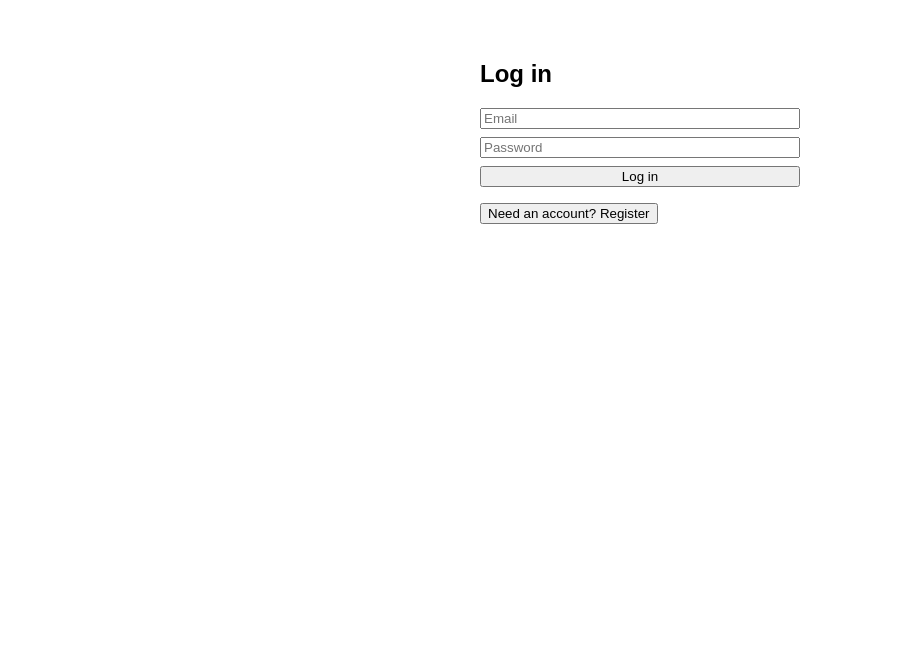
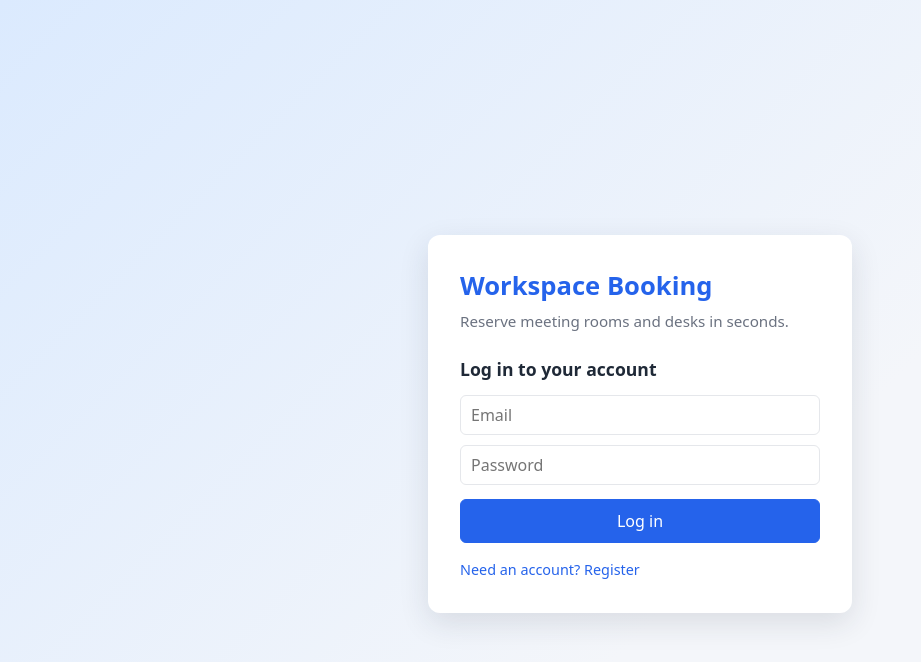
Before and after one commit to Vravula02/desk-booking, a React (Vite) app in the folder apps/web/: page / in a window 1280 px wide. Shown: the top 662 px of the page, without its empty margins (0-921 px from the left). Built offline with nearby package versions, Linux system fonts and the light colour scheme; no server answers.

Commit message:
Improve styling, add booking dialog

```diff
--- a/apps/web/src/AdminBookings.tsx
+++ b/apps/web/src/AdminBookings.tsx
@@ -46,7 +46,7 @@ export default function AdminBookings() {
     }
   }
 
-  return (
+    return (
     <div>
       <h3>Admin: all bookings</h3>
       {message && <p>{message}</p>}
@@ -55,9 +55,12 @@ export default function AdminBookings() {
         {bookings.map((b) => (
           <li key={b.id}>
             {b.resource.name}: {b.title} by {b.user.name} ({b.user.email}),{" "}
-            {formatTime(b.startAt)} to {formatTime(b.endAt)} ({b.status}){" "}
+            {formatTime(b.startAt)} to {formatTime(b.endAt)}{" "}
+            <span className={`badge badge-${b.status}`}>{b.status}</span>{" "}
             {b.status === "confirmed" && (
-              <button onClick={() => handleCancel(b.id)}>Cancel</button>
+              <button className="btn-danger" onClick={() => handleCancel(b.id)}>
+                Cancel
+              </button>
             )}
           </li>
         ))}
--- a/apps/web/src/App.tsx
+++ b/apps/web/src/App.tsx
@@ -39,7 +39,7 @@ export default function App() {
       <header
         style={{ display: "flex", justifyContent: "space-between", alignItems: "center" }}
       >
-        <strong>WorkSpace Booking</strong>
+        <strong style={{ fontSize: "1.3rem", color: "#2563eb" }}>Workspace Booking</strong>
         <span>
           {user.name} ({user.role}){" "}
           <button
--- a/apps/web/src/LoginPage.tsx
+++ b/apps/web/src/LoginPage.tsx
@@ -28,27 +28,50 @@ export default function LoginPage({ onLogin }: Props) {
   }
 
   return (
-    <div style={{ maxWidth: 320, margin: "60px auto", fontFamily: "sans-serif" }}>
-      <h2>{mode === "login" ? "Log in" : "Create account"}</h2>
-      <form onSubmit={handleSubmit} style={{ display: "grid", gap: 8 }}>
+    <div className="login-wrap">
+      <div className="login-card">
+        <h1>Workspace Booking</h1>
+        <p className="tagline">Reserve meeting rooms and desks in seconds.</p>
+
+        <h2>{mode === "login" ? "Log in to your account" : "Create your account"}</h2>
+        <form onSubmit={handleSubmit}>
           {mode === "register" && (
-          <input placeholder="Name" value={name} onChange={(e) => setName(e.target.value)} />
+            <input
+              placeholder="Full name"
+              value={name}
+              onChange={(e) => setName(e.target.value)}
+              required
+            />
           )}
-        <input placeholder="Email" value={email} onChange={(e) => setEmail(e.target.value)} />
+          <input
+            type="email"
+            placeholder="Email"
+            value={email}
+            onChange={(e) => setEmail(e.target.value)}
+            required
+          />
           <input
             type="password"
             placeholder="Password"
             value={password}
             onChange={(e) => setPassword(e.target.value)}
+            required
           />
           <button type="submit">{mode === "login" ? "Log in" : "Register"}</button>
         </form>
-      {error && <p style={{ color: "crimson" }}>{error}</p>}
-      <p>
-        <button onClick={() => setMode(mode === "login" ? "register" : "login")}>
+
+        {error && <p className="error">{error}</p>}
+
+        <button
+          className="link-btn"
+          onClick={() => {
+            setError("");
+            setMode(mode === "login" ? "register" : "login");
+          }}
+        >
           {mode === "login" ? "Need an account? Register" : "Have an account? Log in"}
         </button>
-      </p>
+      </div>
     </div>
   );
 }
--- a/apps/web/src/MyBookingsPage.tsx
+++ b/apps/web/src/MyBookingsPage.tsx
@@ -44,7 +44,6 @@ export default function MyBookingsPage() {
       setMessage(err instanceof Error ? err.message : "Cancel failed");
     }
   }
-
   return (
     <div>
       <h3>My bookings</h3>
@@ -53,9 +52,12 @@ export default function MyBookingsPage() {
       <ul>
         {bookings.map((b) => (
           <li key={b.id}>
-            {b.resource.name}: {b.title}, {formatTime(b.startAt)} to {formatTime(b.endAt)} ({b.status}){" "}
+            {b.resource.name}: {b.title}, {formatTime(b.startAt)} to {formatTime(b.endAt)}{" "}
+            <span className={`badge badge-${b.status}`}>{b.status}</span>{" "}
             {b.status === "confirmed" && (
-              <button onClick={() => handleCancel(b.id)}>Cancel</button>
+              <button className="btn-danger" onClick={() => handleCancel(b.id)}>
+                Cancel
+              </button>
             )}
           </li>
         ))}
--- a/apps/web/src/SearchPage.tsx
+++ b/apps/web/src/SearchPage.tsx
@@ -15,8 +15,11 @@ export default function SearchPage() {
   const [end, setEnd] = useState("");
   const [type, setType] = useState("");
   const [results, setResults] = useState<Resource[] | null>(null);
+  const [message, setMessage] = useState("");
+
+  // The resource the user clicked Book on (null = dialog closed)
+  const [selected, setSelected] = useState<Resource | null>(null);
   const [title, setTitle] = useState("");
-  const [message, setMessage] = useState("");
 
   async function handleSearch(e: React.FormEvent) {
     e.preventDefault();
@@ -37,27 +40,31 @@ export default function SearchPage() {
     }
   }
 
-  async function handleBook(resourceId: string) {
+  function openDialog(resource: Resource) {
     setMessage("");
-    if (new Date(end) <= new Date(start)) {
-      setMessage("End time must be after start time");
-      return;
-    }
+    setTitle("");
+    setSelected(resource);
+  }
+
+  async function handleConfirm(e: React.FormEvent) {
+    e.preventDefault();
+    if (!selected) return;
     try {
       await api("/bookings", {
         method: "POST",
         body: JSON.stringify({
-          resourceId,
-          title: title || "Booking",
+          resourceId: selected.id,
+          title: title.trim() || "Booking",
           startAt: new Date(start).toISOString(),
           endAt: new Date(end).toISOString(),
         }),
       });
-      setMessage("Booked!");
+      setMessage(`Booked ${selected.name}!`);
       setResults(null);
     } catch (err) {
       setMessage(err instanceof Error ? err.message : "Booking failed");
     }
+    setSelected(null);
   }
 
   return (
@@ -65,17 +72,18 @@ export default function SearchPage() {
       <h3>Search and book</h3>
       <form onSubmit={handleSearch} style={{ display: "grid", gap: 8, maxWidth: 320 }}>
         <label>
-          Start <input type="datetime-local" value={start} onChange={(e) => setStart(e.target.value)} required />
+          Start{" "}
+          <input type="datetime-local" value={start} onChange={(e) => setStart(e.target.value)} required />
         </label>
         <label>
-          End <input type="datetime-local" value={end} onChange={(e) => setEnd(e.target.value)} required />
+          End{" "}
+          <input type="datetime-local" value={end} onChange={(e) => setEnd(e.target.value)} required />
         </label>
         <select value={type} onChange={(e) => setType(e.target.value)}>
           <option value="">Rooms and desks</option>
           <option value="room">Rooms</option>
           <option value="desk">Desks</option>
         </select>
-        <input placeholder="Booking title" value={title} onChange={(e) => setTitle(e.target.value)} />
         <button type="submit">Search</button>
       </form>
 
@@ -87,11 +95,33 @@ export default function SearchPage() {
           {results.map((r) => (
             <li key={r.id}>
               {r.name} ({r.type}, capacity {r.capacity}){" "}
-              <button onClick={() => handleBook(r.id)}>Book</button>
+              <button onClick={() => openDialog(r)}>Book</button>
             </li>
           ))}
         </ul>
       )}
+
+      {selected && (
+        <div className="modal-backdrop" onClick={() => setSelected(null)}>
+          <div className="modal" onClick={(e) => e.stopPropagation()}>
+            <h3>Book {selected.name}</h3>
+            <form onSubmit={handleConfirm} style={{ display: "grid", gap: 10 }}>
+              <input
+                autoFocus
+                placeholder="Meeting or booking title"
+                value={title}
+                onChange={(e) => setTitle(e.target.value)}
+              />
+              <div style={{ display: "flex", gap: 8, justifyContent: "flex-end" }}>
+                <button type="button" onClick={() => setSelected(null)}>
+                  Cancel
+                </button>
+                <button type="submit">Confirm booking</button>
+              </div>
+            </form>
+          </div>
+        </div>
+      )}
     </div>
   );
 }
--- a/apps/web/src/index.css
+++ b/apps/web/src/index.css
@@ -0,0 +1,209 @@
+:root {
+  --primary: #2563eb;
+  --primary-dark: #1d4ed8;
+  --bg: #f4f6fa;
+  --card: #ffffff;
+  --text: #1f2937;
+  --muted: #6b7280;
+  --border: #e5e7eb;
+  color-scheme: light;
+}
+
+body {
+  margin: 0;
+  background: var(--bg);
+  color: var(--text);
+  font-family: system-ui, -apple-system, "Segoe UI", Roboto, sans-serif;
+  line-height: 1.5;
+}
+
+h2,
+h3 {
+  margin: 24px 0 12px;
+}
+
+h3 {
+  font-size: 1.15rem;
+}
+
+button {
+  font: inherit;
+  padding: 6px 14px;
+  border-radius: 6px;
+  border: 1px solid var(--border);
+  background: var(--card);
+  color: var(--text);
+  cursor: pointer;
+}
+
+button:hover {
+  background: #eef2ff;
+  border-color: var(--primary);
+}
+
+button[type="submit"] {
+  background: var(--primary);
+  border-color: var(--primary);
+  color: #fff;
+}
+
+button[type="submit"]:hover {
+  background: var(--primary-dark);
+}
+
+input,
+select {
+  font: inherit;
+  padding: 7px 10px;
+  border: 1px solid var(--border);
+  border-radius: 6px;
+  background: #fff;
+}
+
+input:focus,
+select:focus {
+  outline: 2px solid var(--primary);
+  outline-offset: 1px;
+}
+
+label {
+  display: grid;
+  gap: 4px;
+  font-size: 0.9rem;
+  color: var(--muted);
+}
+
+ul {
+  list-style: none;
+  padding: 0;
+  display: grid;
+  gap: 8px;
+}
+
+li {
+  background: var(--card);
+  border: 1px solid var(--border);
+  border-radius: 8px;
+  padding: 10px 14px;
+}
+
+/* Login page */
+.login-wrap {
+  min-height: 100vh;
+  display: grid;
+  place-items: center;
+  padding: 24px;
+  background: linear-gradient(135deg, #dbeafe 0%, #f4f6fa 60%);
+}
+
+.login-card {
+  width: 100%;
+  max-width: 360px;
+  background: var(--card);
+  border-radius: 12px;
+  padding: 32px;
+  box-shadow: 0 10px 30px rgba(31, 41, 55, 0.12);
+}
+
+.login-card h1 {
+  margin: 0;
+  font-size: 1.6rem;
+  color: var(--primary);
+}
+
+.login-card .tagline {
+  margin: 4px 0 24px;
+  color: var(--muted);
+  font-size: 0.95rem;
+}
+
+.login-card h2 {
+  margin: 0 0 12px;
+  font-size: 1.1rem;
+}
+
+.login-card form {
+  display: grid;
+  gap: 10px;
+}
+
+.login-card button[type="submit"] {
+  padding: 9px;
+  margin-top: 4px;
+}
+
+.error {
+  color: #b91c1c;
+  background: #fee2e2;
+  border-radius: 6px;
+  padding: 8px 10px;
+  margin: 12px 0 0;
+  font-size: 0.9rem;
+}
+
+.link-btn {
+  border: none;
+  background: none;
+  color: var(--primary);
+  padding: 0;
+  margin-top: 16px;
+  font-size: 0.9rem;
+}
+
+.link-btn:hover {
+  background: none;
+  text-decoration: underline;
+}
+
+/* Status labels */
+.badge {
+  display: inline-block;
+  padding: 1px 10px;
+  border-radius: 999px;
+  font-size: 0.8rem;
+  font-weight: 600;
+}
+
+.badge-confirmed {
+  background: #dcfce7;
+  color: #166534;
+}
+
+.badge-cancelled {
+  background: #e5e7eb;
+  color: #6b7280;
+}
+
+/* Red action buttons */
+button.btn-danger {
+  color: #b91c1c;
+  border-color: #fca5a5;
+}
+
+button.btn-danger:hover {
+  background: #fee2e2;
+  border-color: #b91c1c;
+}
+
+/* Booking dialog */
+.modal-backdrop {
+  position: fixed;
+  inset: 0;
+  background: rgba(17, 24, 39, 0.45);
+  display: grid;
+  place-items: center;
+  padding: 24px;
+}
+
+.modal {
+  width: 100%;
+  max-width: 380px;
+  background: var(--card);
+  border-radius: 12px;
+  padding: 24px;
+  box-shadow: 0 10px 30px rgba(31, 41, 55, 0.25);
+}
+
+.modal h3 {
+  margin-top: 0;
+}
```
Lines whose indentation alone changed are shown as unchanged.
